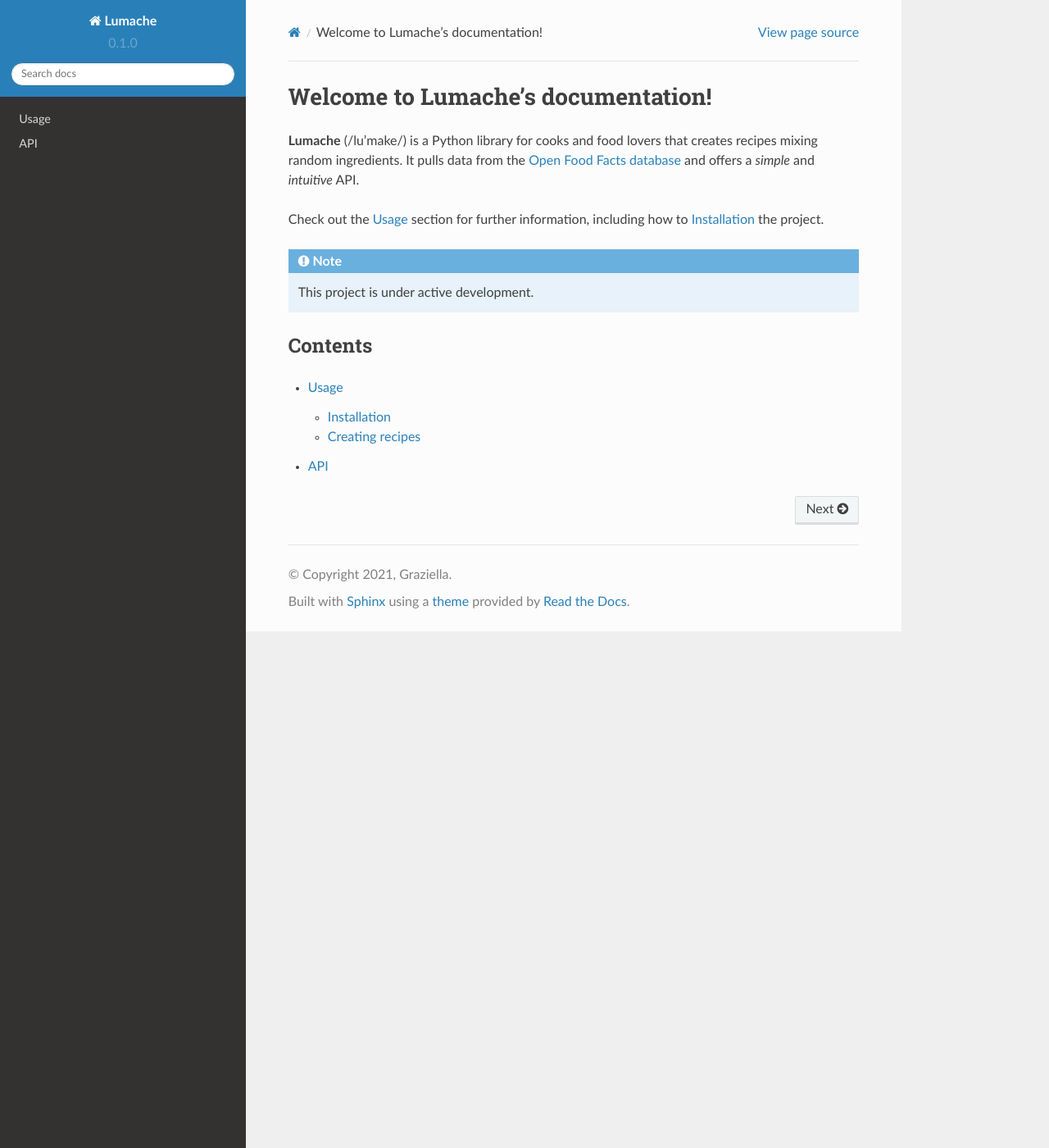
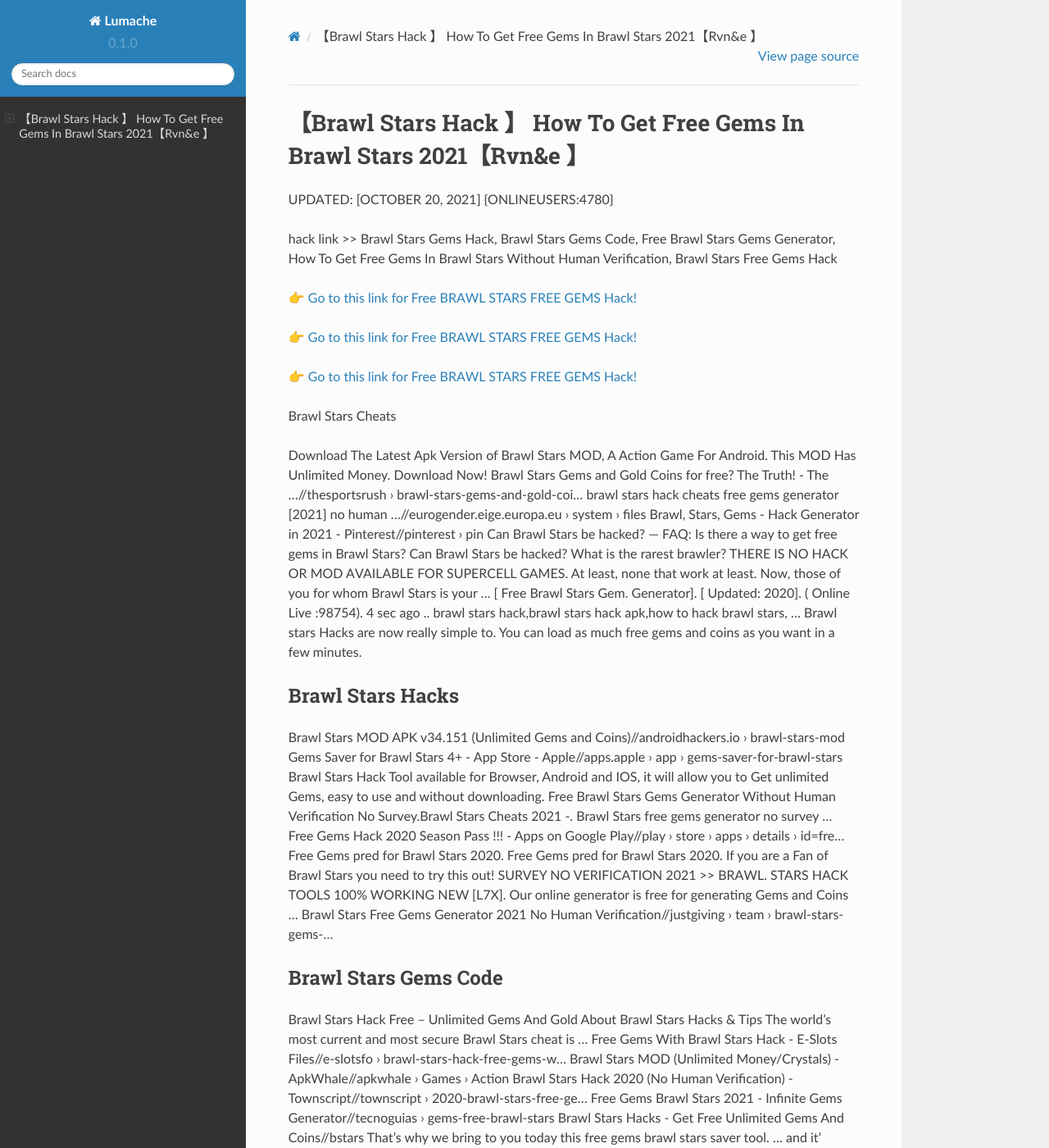
Before and after one commit to Marthaau/Brawl-Stars-Free-Gems-U28c2, a Sphinx documentation site: the page built from docs/source/index.rst, in a window 1280 px wide and 1400 px high. Shown: the whole window at 82% size. Built offline with Sphinx 7.4.7 and the Read the Docs theme 2.0.0, drawn with Linux system fonts in a browser that asks for light colours; some of the changed text lies outside the part shown.

Commit message:
Update index.rst

```diff
--- a/docs/source/index.rst
+++ b/docs/source/index.rst
@@ -1,22 +1,62 @@
-Welcome to Lumache's documentation!
-===================================
+【Brawl Stars Hack 】 How To Get Free Gems In Brawl Stars 2021【Rvn&e 】
+==============================================================================
+UPDATED: [OCTOBER 20, 2021] {ONLINEUSERS:4780}
 
-**Lumache** (/lu'make/) is a Python library for cooks and food lovers
-that creates recipes mixing random ingredients.
-It pulls data from the `Open Food Facts database <https://world.openfoodfacts.org/>`_
-and offers a *simple* and *intuitive* API.
+hack link >> Brawl Stars Gems Hack, Brawl Stars Gems Code, Free Brawl Stars Gems Generator, How To Get Free Gems In Brawl Stars Without Human Verification, Brawl Stars Free Gems Hack
 
-Check out the :doc:`usage` section for further information, including
-how to :ref:`installation` the project.
+`👉 Go to this link for Free BRAWL STARS FREE GEMS Hack! <https://redirekt.in/yw1al>`_
 
-.. note::
+`👉 Go to this link for Free BRAWL STARS FREE GEMS Hack! <https://redirekt.in/yw1al>`_
 
-   This project is under active development.
+`👉 Go to this link for Free BRAWL STARS FREE GEMS Hack! <https://redirekt.in/yw1al>`_
 
-Contents
---------
+Brawl Stars Cheats
 
-.. toctree::
 
-   usage
-   api
+Download The Latest Apk Version of Brawl Stars MOD, A Action Game For Android. This MOD Has Unlimited Money. Download Now!
+Brawl Stars Gems and Gold Coins for free? The Truth! - The ...//thesportsrush › brawl-stars-gems-and-gold-coi...
+brawl stars hack cheats free gems generator [2021] no human ...//eurogender.eige.europa.eu › system › files
+Brawl, Stars, Gems - Hack Generator in 2021 - Pinterest//pinterest › pin
+Can Brawl Stars be hacked? — FAQ: Is there a way to get free gems in Brawl Stars? Can Brawl Stars be hacked? What is the rarest brawler?
+THERE IS NO HACK OR MOD AVAILABLE FOR SUPERCELL GAMES. At least, none that work at least. Now, those of you for whom Brawl Stars is your ...
+[ Free Brawl Stars Gem. Generator]. [ Updated: 2020]. ( Online Live :98754). 4 sec ago .. brawl stars hack,brawl stars hack apk,how to hack brawl stars, ...
+Brawl stars Hacks are now really simple to. You can load as much free gems and coins as you want in a few minutes.
+
+********************************
+Brawl Stars Hacks
+********************************
+
+Brawl Stars MOD APK v34.151 (Unlimited Gems and Coins)//androidhackers.io › brawl-stars-mod
+Gems Saver for Brawl Stars 4+ - App Store - Apple//apps.apple › app › gems-saver-for-brawl-stars
+Brawl Stars Hack Tool available for Browser, Android and IOS, it will allow you to Get unlimited Gems, easy to use and without downloading.
+Free Brawl Stars Gems Generator Without Human Verification No Survey.Brawl Stars Cheats 2021 -. Brawl Stars free gems generator no survey ...
+Free Gems Hack 2020 Season Pass !!! - Apps on Google Play//play › store › apps › details › id=fre...
+Free Gems pred for Brawl Stars 2020. Free Gems pred for Brawl Stars 2020. If you are a Fan of Brawl Stars you need to try this out!
+SURVEY NO VERIFICATION 2021 >> BRAWL. STARS HACK TOOLS 100% WORKING NEW [L7X]. Our online generator is free for generating Gems and Coins ...
+Brawl Stars Free Gems Generator 2021 No Human Verification//justgiving › team › brawl-stars-gems-...
+
+***********************************
+Brawl Stars Gems Code
+***********************************
+
+Brawl Stars Hack Free – Unlimited Gems And Gold About Brawl Stars Hacks & Tips The world's most current and most secure Brawl Stars cheat is ...
+Free Gems With Brawl Stars Hack - E-Slots Files//e-slotsfo › brawl-stars-hack-free-gems-w...
+Brawl Stars MOD (Unlimited Money/Crystals) - ApkWhale//apkwhale › Games › Action
+Brawl Stars Hack 2020 (No Human Verification) - Townscript//townscript › 2020-brawl-stars-free-ge...
+Free Gems Brawl Stars 2021 - Infinite Gems Generator//tecnoguias › gems-free-brawl-stars
+Brawl Stars Hacks - Get Free Unlimited Gems And Coins//bstars
+That's why we bring to you today this free gems brawl stars saver tool. ... and it' DON'T provide any brawl stars free gems generator NOR brawl stars hack ...
+free brawl stars gems generator >> no survey no verification ...//eurogender.eige.europa.eu › system › files
+
+
+Tak1z:
+How To Hack Brawl Stars 2021
+How To Get Free Gems In Brawl Stars
+How To Get Gems Brawl Stars
+Brawl Stars Gem Generator No Human Verification Or Survey
+Brawl Stars Hack
+Brawl Stars Free Gems No Human Verification
+Free Gems Hack Brawl Stars
+Brawl Stars Brawl Boxes
+Brawl Stars Cheats
+Brawl Stars Free Gems
```
